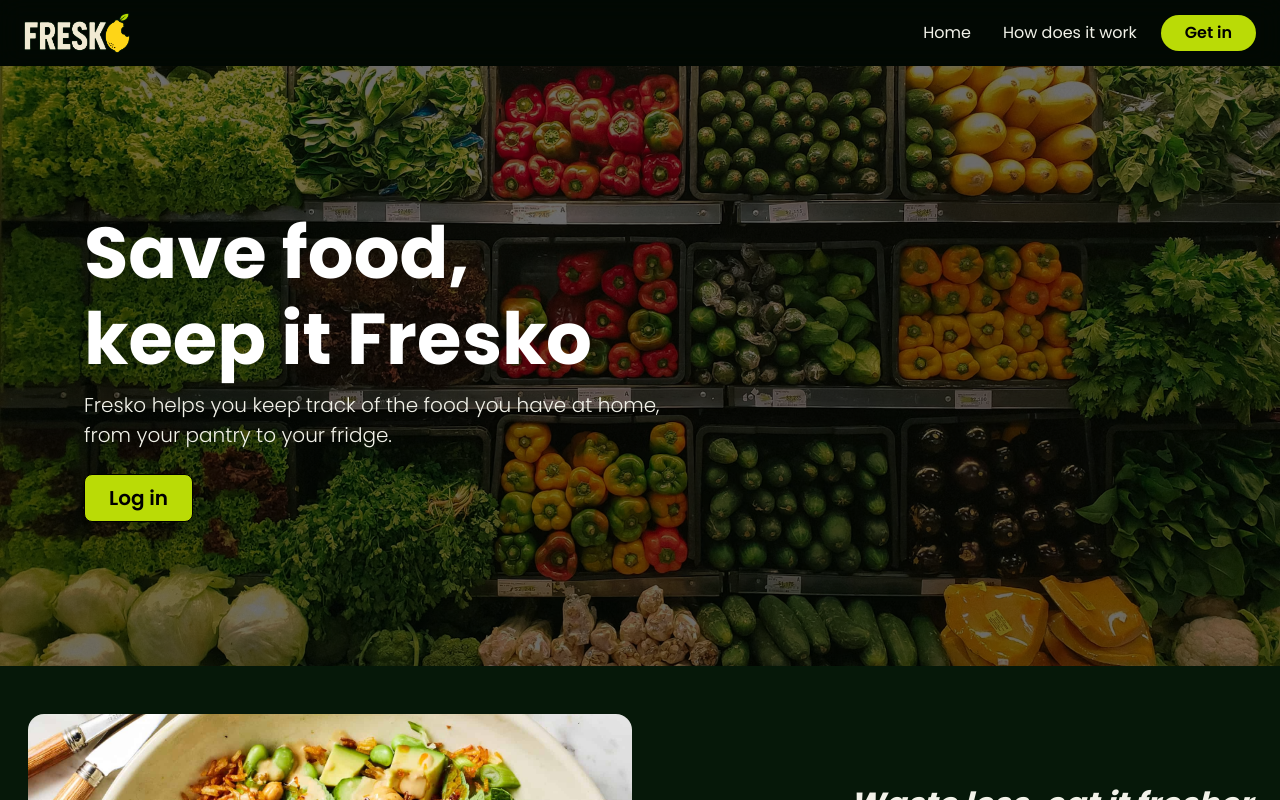
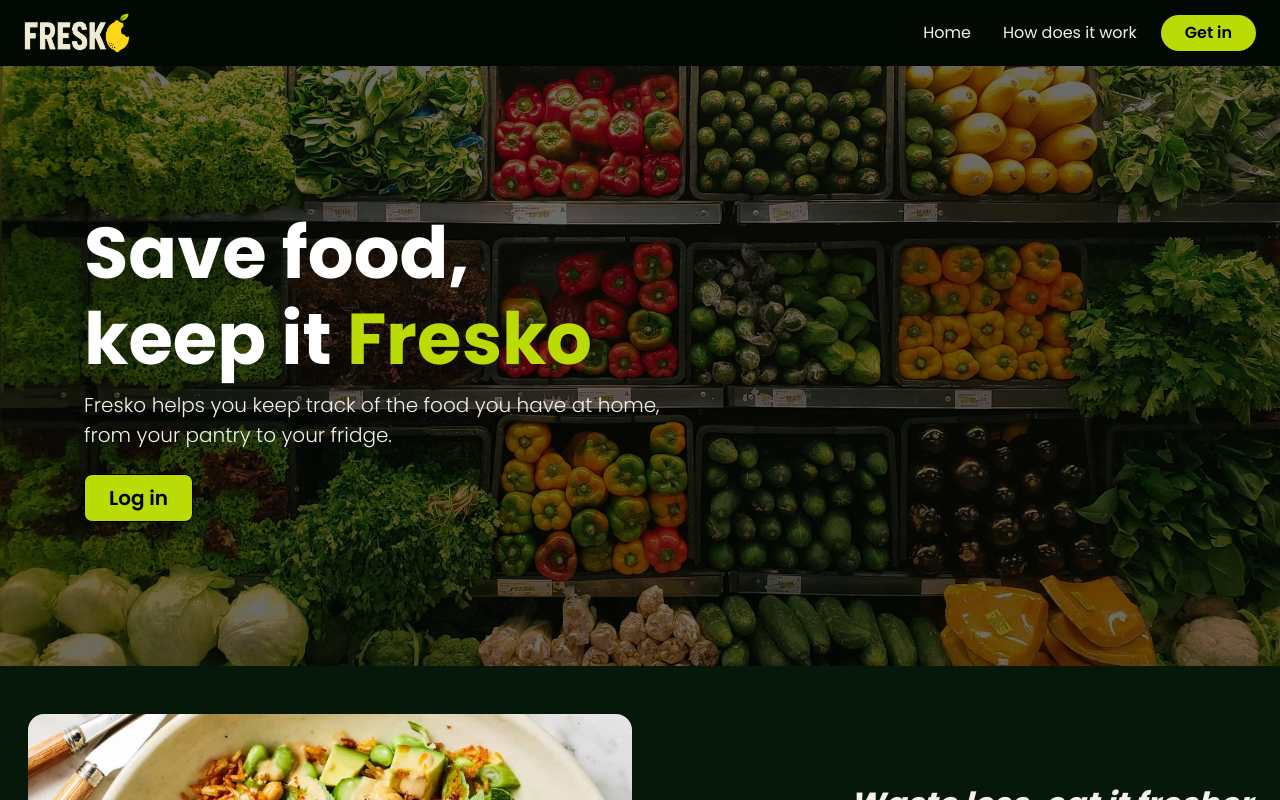
Before and after one commit to AndreSade16/Fresko_FE, a React (Vite) app: page / in a window 1280 px wide. Shown: the top 800 px of the page. Built offline with nearby package versions, Linux system fonts and the light colour scheme.

Commit message:
Update LandingHero.tsx

```diff
--- a/src/components/landing_page/LandingHero/LandingHero.tsx
+++ b/src/components/landing_page/LandingHero/LandingHero.tsx
@@ -22,6 +22,7 @@ function LandingHero() {
               Save food,
               <br />
               keep it{" "}
+              <span className="text-secondary text-nowrap">
                 <BlurText
                   text="Fresko"
                   delay={200}
@@ -29,6 +30,7 @@ function LandingHero() {
                   direction="top"
                   className="text-2xl mb-8 d-inline"
                 />
+              </span>
             </h1>
             <p className="lead mb-4 text-light opacity-90">
               Fresko helps you keep track of the food you have at home, from
```
Lines whose indentation alone changed are shown as unchanged.
